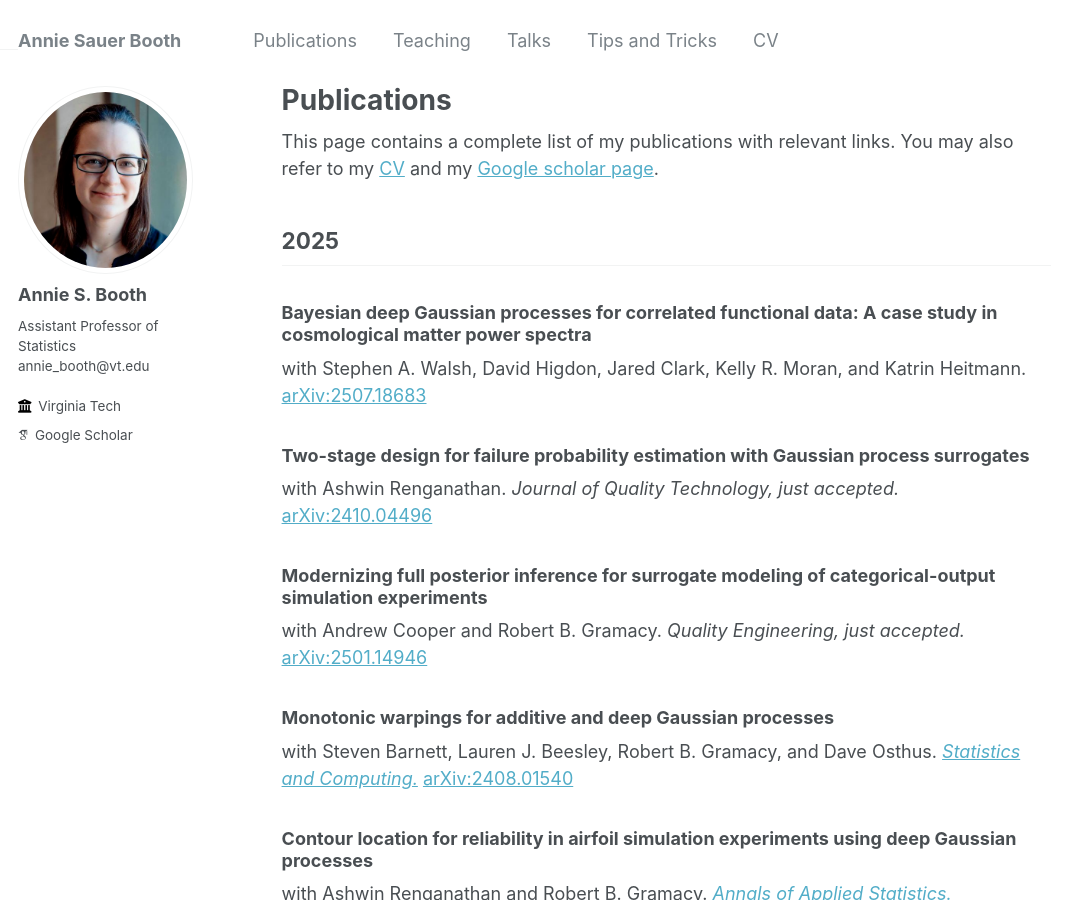
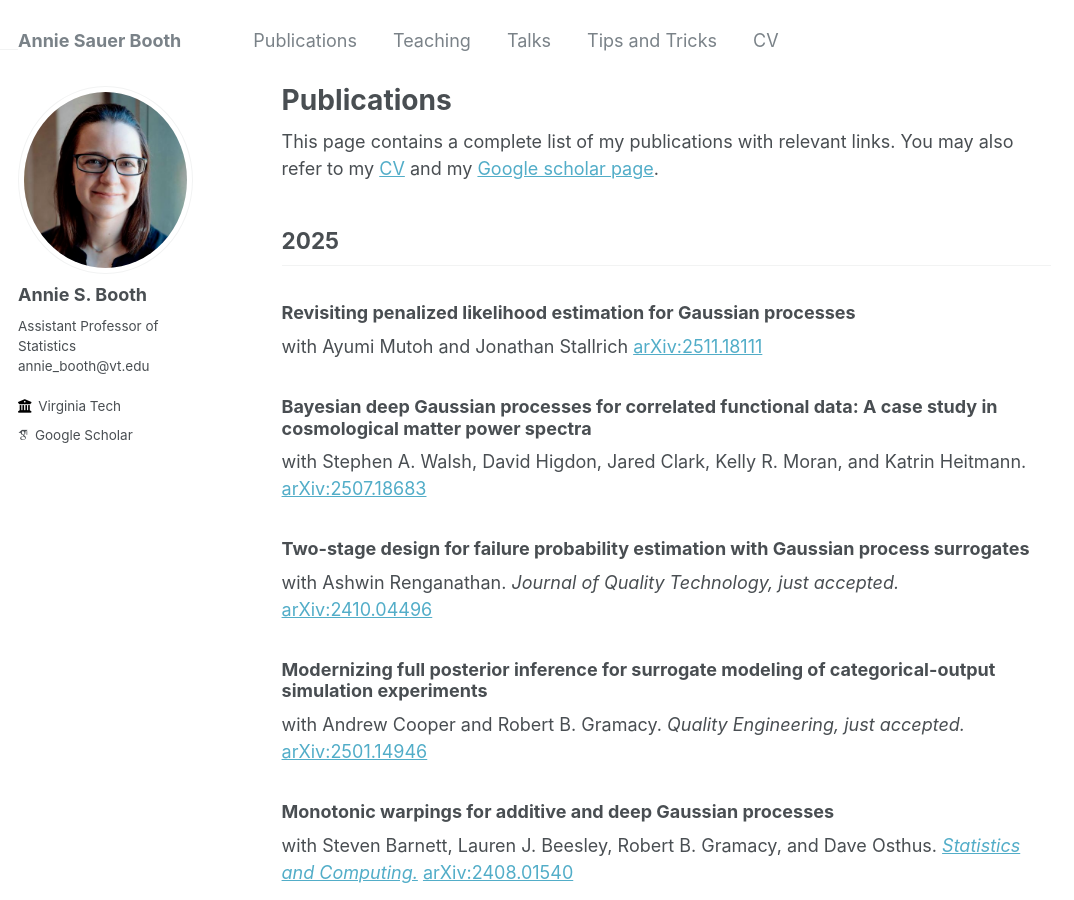
Before and after one commit to anniesbooth/anniesbooth.github.io, a Jekyll site: the page built from _pages/publications.md, in a window 1280 px wide and 900 px high. Shown: the whole window, without its empty margins (0-1074 px from the left). Built offline with Jekyll 4.4.1, drawn with Linux system fonts in a browser that asks for light colours; some web fonts are replaced.

Commit message:
new paper

```diff
--- a/_pages/publications.md
+++ b/_pages/publications.md
@@ -9,6 +9,9 @@ This page contains a complete list of my publications with relevant links.  You
 
 2025
 ------
+
+### Revisiting penalized likelihood estimation for Gaussian processes
+with Ayumi Mutoh and Jonathan Stallrich [arXiv:2511.18111](https://arxiv.org/pdf/2511.18111)
 
 ### Bayesian deep Gaussian processes for correlated functional data: A case study in cosmological matter power spectra
 with Stephen A. Walsh, David Higdon, Jared Clark, Kelly R. Moran, and Katrin Heitmann. [arXiv:2507.18683](https://arxiv.org/pdf/2507.18683)
```
Also changed, not shown: 3 other files.
